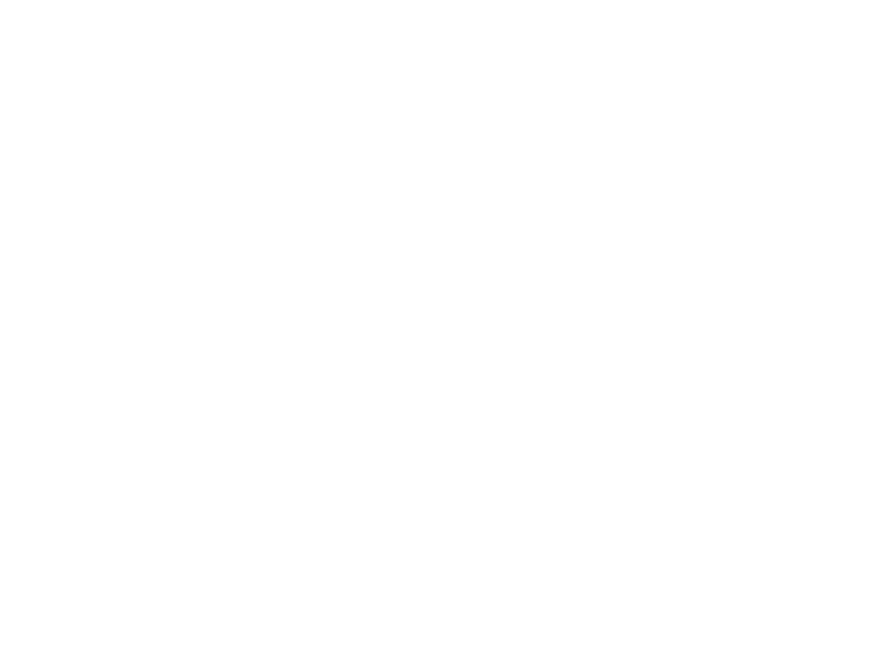
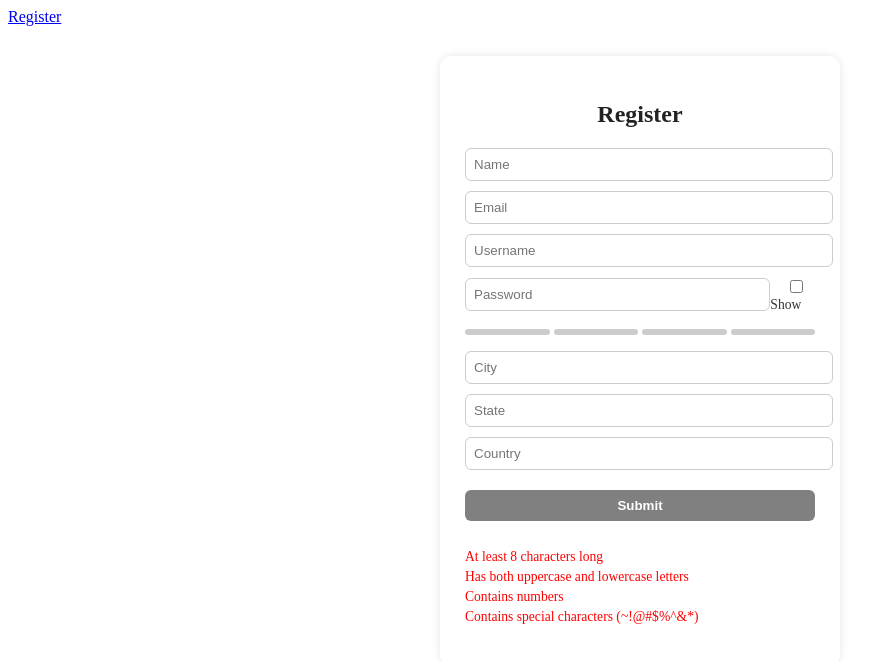
Before and after one commit to sandybhatta/travel_tales_fullstack_frontend, a React (Vite) app: page /register-user in a window 1280 px wide. Shown: the top 662 px of the page, without its empty margins (0-888 px from the left). Built offline with nearby package versions, Linux system fonts and the light colour scheme.

Commit message:
register component made

```diff
--- a/package.json
+++ b/package.json
@@ -10,8 +10,10 @@
     "preview": "vite preview"
   },
   "dependencies": {
+    "axios": "^1.12.2",
     "react": "^19.1.0",
-    "react-dom": "^19.1.0"
+    "react-dom": "^19.1.0",
+    "react-router-dom": "^7.9.3"
   },
   "devDependencies": {
     "@eslint/js": "^9.30.1",
--- a/src/App.jsx
+++ b/src/App.jsx
@@ -1,10 +1,19 @@
 import React from 'react'
+import { Route, Routes } from 'react-router-dom'
+import NavBar from './NavBar'
+import RegisterUser from './AuthenticationComponents/RegisterUser'
 
 const App = () => {
   return (
+    <>
+    <NavBar/>
     <div>
+        <Routes>
+          <Route path='/register-user' element={<RegisterUser/>}/>
+        </Routes>
+    </div>
+    </>
 
-    </div>
   )
 }
 
--- /dev/null
+++ b/src/AuthenticationComponents/RegisterUser.css
@@ -0,0 +1,99 @@
+.register-container {
+    width: 350px;
+    margin: 30px auto;
+    padding: 25px;
+    border-radius: 12px;
+    box-shadow: 0 0 10px rgba(0,0,0,0.1);
+    background: #fff;
+    display: flex;
+    flex-direction: column;
+    gap: 10px;
+  }
+
+  .register-title {
+    text-align: center;
+    margin-bottom: 10px;
+    color: #222;
+  }
+
+  input {
+    padding: 8px;
+    border-radius: 6px;
+    border: 1px solid #ccc;
+    width: 100%;
+  }
+
+  .password-section {
+    display: flex;
+    align-items: center;
+    justify-content: space-between;
+  }
+
+  .show-password {
+    font-size: 0.85rem;
+    color: #333;
+  }
+
+  .strength-bar {
+    display: flex;
+    gap: 4px;
+    margin: 6px 0;
+  }
+
+  .bar {
+    height: 6px;
+    flex: 1;
+    border-radius: 3px;
+    transition: background-color 0.3s ease;
+  }
+
+  .submit-btn {
+    margin-top: 10px;
+    padding: 8px;
+    background: #007bff;
+    color: white;
+    border: none;
+    border-radius: 6px;
+    cursor: pointer;
+    font-weight: 600;
+  }
+
+  .submit-btn:disabled {
+    background: gray;
+    cursor: not-allowed;
+  }
+
+  .upload-progress {
+    width: 100%;
+    margin-top: 8px;
+  }
+
+  .error-text {
+    color: red;
+    font-size: 0.9rem;
+    text-align: center;
+  }
+
+  .success-text {
+    color: green;
+    font-size: 0.9rem;
+    text-align: center;
+  }
+
+  .password-requirements {
+    list-style: none;
+    padding: 0;
+    font-size: 0.85rem;
+  }
+
+  .password-requirements li {
+    margin: 4px 0;
+  }
+
+  .valid {
+    color: green;
+  }
+
+  .invalid {
+    color: red;
+  }
--- /dev/null
+++ b/src/AuthenticationComponents/RegisterUser.jsx
@@ -0,0 +1,276 @@
+import React, { useState } from "react";
+import axios from "axios";
+import "./RegisterUser.css";
+
+const RegisterUser = () => {
+  // --- State Hooks ---
+  const [progress, setProgress] = useState(0);
+  const [form, setForm] = useState({
+    name: "",
+    email: "",
+    username: "",
+    password: "",
+    location: { city: "", state: "", country: "" },
+  });
+  const [error, setError] = useState("");
+  const [success, setSuccess] = useState("");
+  const [passwordShow, setPasswordShow] = useState(false);
+  const [strength, setStrength] = useState(0);
+  const [charTypes, setCharTypes] = useState({
+    hasUpper: false,
+    hasLower: false,
+    hasNumber: false,
+    hasSpecial: false,
+  });
+
+  // --- Helper Functions ---
+  function calculatePasswordStrength(password) {
+    let score = 0;
+    let hasUpper = false;
+    let hasLower = false;
+    let hasNumber = false;
+    let hasSpecial = false;
+
+    const specials = ["~", "!", "@", "#", "$", "%", "^", "&", "*"];
+
+    if (password.length >= 8) score++;
+
+    for (const char of password) {
+      const code = char.charCodeAt(0);
+      if (code >= 65 && code <= 90) hasUpper = true;
+      else if (code >= 97 && code <= 122) hasLower = true;
+      else if (code >= 48 && code <= 57) hasNumber = true;
+      else if (specials.includes(char)) hasSpecial = true;
+    }
+
+    if (hasUpper && hasLower) score++;
+    if (hasNumber) score++;
+    if (hasSpecial) score++;
+
+
+    const typeCount =
+      (hasUpper ? 1 : 0) +
+      (hasLower ? 1 : 0) +
+      (hasNumber ? 1 : 0) +
+      (hasSpecial ? 1 : 0);
+
+    if (typeCount < 2 && score > 1) score--;
+
+    return { score, types: { hasUpper, hasLower, hasNumber, hasSpecial } };
+  }
+
+  const getBarColor = () => {
+    if (strength <= 1) return "red";
+    if (strength === 2) return "orange";
+    if (strength === 3) return "gold";
+    if (strength === 4) return "green";
+  };
+
+  // --- Event Handlers ---
+  const handleForm = (e) => {
+    const { name, value } = e.target;
+
+    if (name.startsWith("location.")) {
+      const key = name.split(".")[1];
+      setForm((prev) => ({
+        ...prev,
+        location: { ...prev.location, [key]: value },
+      }));
+    } else {
+      setForm((prev) => ({ ...prev, [name]: value }));
+    }
+
+    // Live password strength calculation
+    if (name === "password") {
+      const { score, types } = calculatePasswordStrength(value);
+      setStrength(score);
+      setCharTypes(types);
+    }
+  };
+
+  const handleSubmit = async () => {
+    setError("");
+    setSuccess("");
+
+    // --- Validation Checks ---
+    if (
+      !form.name ||
+      !form.email ||
+      !form.username ||
+      !form.password ||
+      !form.location.city ||
+      !form.location.state ||
+      !form.location.country
+    ) {
+      setError("Please fill out all fields.");
+      return;
+    }
+
+    // --- Name should not have numbers ---
+    const hasNumberInName = form.name.split("").some((char) => {
+      const code = char.charCodeAt(0);
+      return code >= 48 && code <= 57;
+    });
+    if (hasNumberInName) {
+      setError("Name should not contain numbers.");
+      return;
+    }
+
+    // --- Password strength ---
+    if (strength < 4) {
+      setError(
+        "Password is too weak. Try adding numbers, uppercase letters, and special characters."
+      );
+      return;
+    }
+
+    // --- API Call ---
+    try {
+      const res = await axios.post("http://localhost:5000/api/auth/register", form, {
+        onUploadProgress: (e) => {
+          const uploaded = Math.round((e.loaded * 100) / e.total);
+          setProgress(uploaded);
+        },
+      });
+
+      setSuccess(res.data.message || "Registration successful!");
+      setForm({
+        name: "",
+        email: "",
+        username: "",
+        password: "",
+        location: { city: "", state: "", country: "" },
+      });
+      setStrength(0);
+      setCharTypes({ hasUpper: false, hasLower: false, hasNumber: false, hasSpecial: false });
+      setProgress(0);
+    } catch (err) {
+      setError(err.response?.data?.message || "Server error. Please try again.");
+    }
+  };
+
+  // --- JSX ---
+  return (
+    <div className="register-container">
+      <h2 className="register-title">Register</h2>
+
+      <input
+        type="text"
+        required
+        name="name"
+        value={form.name}
+        onChange={handleForm}
+        placeholder="Name"
+      />
+
+      <input
+        type="email"
+        required
+        name="email"
+        value={form.email}
+        onChange={handleForm}
+        placeholder="Email"
+      />
+
+      <input
+        type="text"
+        required
+        name="username"
+        value={form.username}
+        onChange={handleForm}
+        placeholder="Username"
+        minLength={3}
+        maxLength={15}
+      />
+
+      <div className="password-section">
+        <input
+          type={passwordShow ? "text" : "password"}
+          required
+          name="password"
+          value={form.password}
+          onChange={handleForm}
+          placeholder="Password"
+        />
+        <label className="show-password">
+          <input
+            type="checkbox"
+            checked={passwordShow}
+            onChange={() => setPasswordShow(!passwordShow)}
+          />{" "}
+          Show
+        </label>
+      </div>
+
+      {/* Strength Bar */}
+      <div className="strength-bar">
+        {[1, 2, 3, 4].map((i) => (
+          <div
+            key={i}
+            className="bar"
+            style={{
+              backgroundColor: strength >= i ? getBarColor() : "#ccc",
+            }}
+          ></div>
+        ))}
+      </div>
+
+      <input
+        type="text"
+        required
+        name="location.city"
+        value={form.location.city}
+        onChange={handleForm}
+        placeholder="City"
+      />
+      <input
+        type="text"
+        required
+        name="location.state"
+        value={form.location.state}
+        onChange={handleForm}
+        placeholder="State"
+      />
+      <input
+        type="text"
+        required
+        name="location.country"
+        value={form.location.country}
+        onChange={handleForm}
+        placeholder="Country"
+      />
+
+      <button
+        className="submit-btn"
+        onClick={handleSubmit}
+        disabled={strength < 4}
+      >
+        Submit
+      </button>
+
+      {progress > 0 && (
+        <progress value={progress} max="100" className="upload-progress"></progress>
+      )}
+
+      {error && <p className="error-text">{error}</p>}
+      {success && <p className="success-text">{success}</p>}
+
+      <ul className="password-requirements">
+        <li className={form.password.length >= 8 ? "valid" : "invalid"}>
+          At least 8 characters long
+        </li>
+        <li className={charTypes.hasUpper && charTypes.hasLower ? "valid" : "invalid"}>
+          Has both uppercase and lowercase letters
+        </li>
+        <li className={charTypes.hasNumber ? "valid" : "invalid"}>
+          Contains numbers
+        </li>
+        <li className={charTypes.hasSpecial ? "valid" : "invalid"}>
+          Contains special characters (~!@#$%^&*)
+        </li>
+      </ul>
+    </div>
+  );
+};
+
+export default RegisterUser;
--- /dev/null
+++ b/src/NavBar.jsx
@@ -0,0 +1,12 @@
+import React from 'react'
+import { Link } from 'react-router-dom'
+
+const NavBar = () => {
+  return (
+    <div>
+        <Link to={"/register-user"}> Register </Link>
+    </div>
+  )
+}
+
+export default NavBar
--- a/src/main.jsx
+++ b/src/main.jsx
@@ -1,10 +1,13 @@
 
 import { createRoot } from 'react-dom/client'
+import {BrowserRouter} from "react-router-dom"
 
 import App from './App.jsx'
 
 createRoot(document.getElementById('root')).render(
+ <BrowserRouter>
+    <App />
+ </BrowserRouter>
 
-    <App />
   ,
 )
```
Also changed, not shown: src/Apis/axios.js (added), src/TravelTalesLogo.jpg (added), 1 other file (tests, documents, lock files or other folders).
